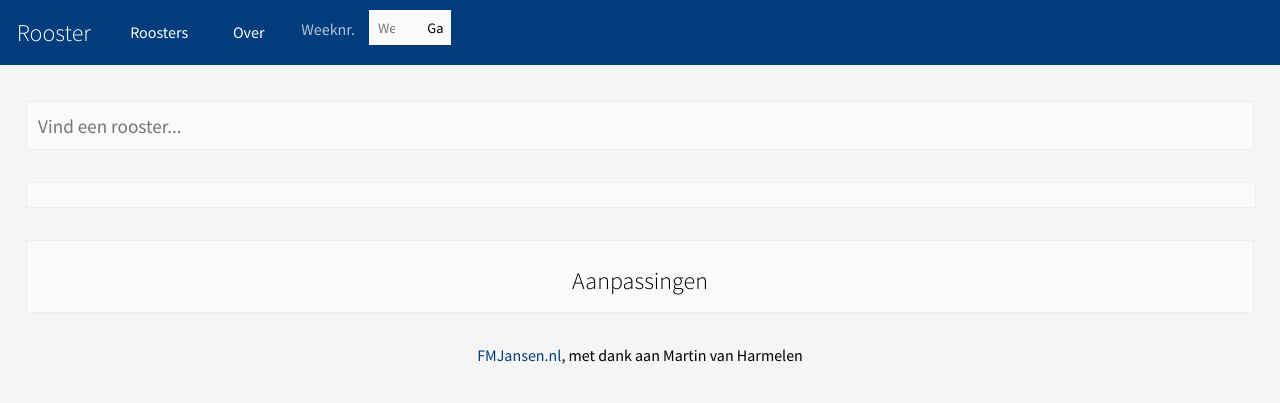
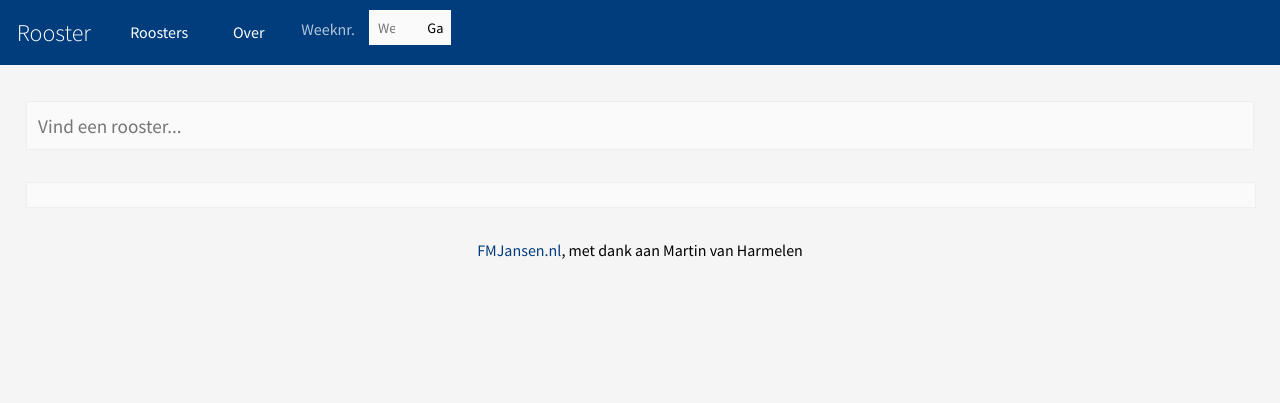
Before and after one commit to FMJansen/infowebviewer, a Flask app: template infowebviewer/templates/timetable.html in a window 1280 px wide. Shown: the top 403 px of the page. Run offline with Flask 2, Linux system fonts and the light colour scheme; the template is opened without the code that fills it, so the values that code supplies are empty; parts of the project's set-up code (start-up, migrations or seed data) failed here and were passed over.

Commit message:
remove obsolete changes

```diff
--- a/infowebviewer/templates/timetable.html
+++ b/infowebviewer/templates/timetable.html
@@ -44,12 +44,5 @@
       <h2>{{ h2 }}</h2>
       {{ timetable|safe }}
     </section>
-
-    <section>
-      <h2>Aanpassingen</h2>
-      <p id="changes">
-        {{ changes|safe }}
-      </p>
-    </section>
   </div>
 {% endblock %}
```
